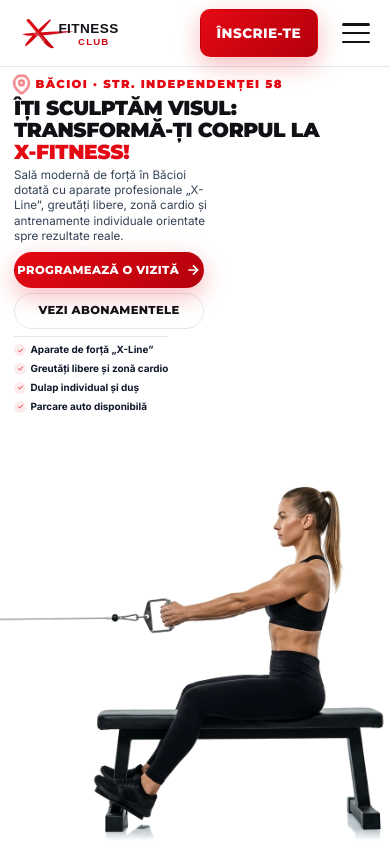
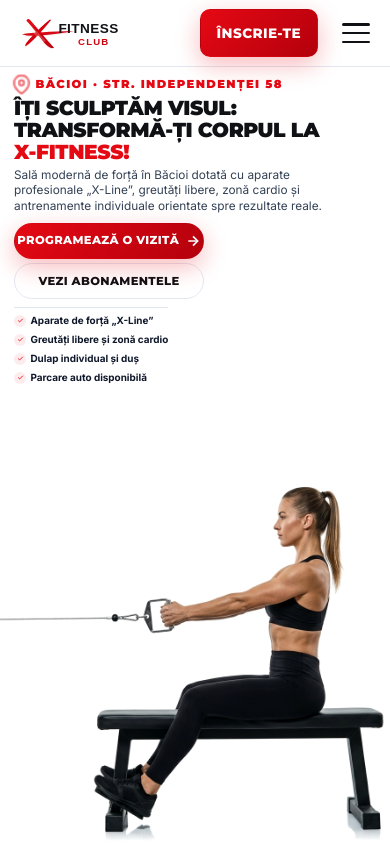
Before and after one commit to redforgeagency/xfitnessclub, a plain HTML site: page index.html in a window 390 px wide. Shown: the top 844 px of the page. Drawn offline with nearby package versions, Linux system fonts and the light colour scheme.

Commit message:
Update mobile hero: layout optimizations, static trainer, full-width description

```diff
--- a/css/styles.css
+++ b/css/styles.css
@@ -2061,6 +2061,7 @@ textarea.form-control {
 
   .hero {
     background: var(--bg-primary);
+    overflow: hidden;
   }
 
   .hero-trainer-mobile {
@@ -2196,11 +2197,11 @@ textarea.form-control {
   }
 
   .hero-description {
-    font-size: 0.73rem;
-    line-height: 1.32;
+    font-size: 0.74rem;
+    line-height: 1.35;
     color: #334155;
     margin-bottom: 0.45rem;
-    max-width: 56%;
+    max-width: 85%;
     text-align: left;
     align-self: flex-start;
   }
```
Also changed, not shown: assets/female-trainer-mobile.jpg (added), assets/trainer-female.png (added), assets/trainer-seated-row.jpg (added).
